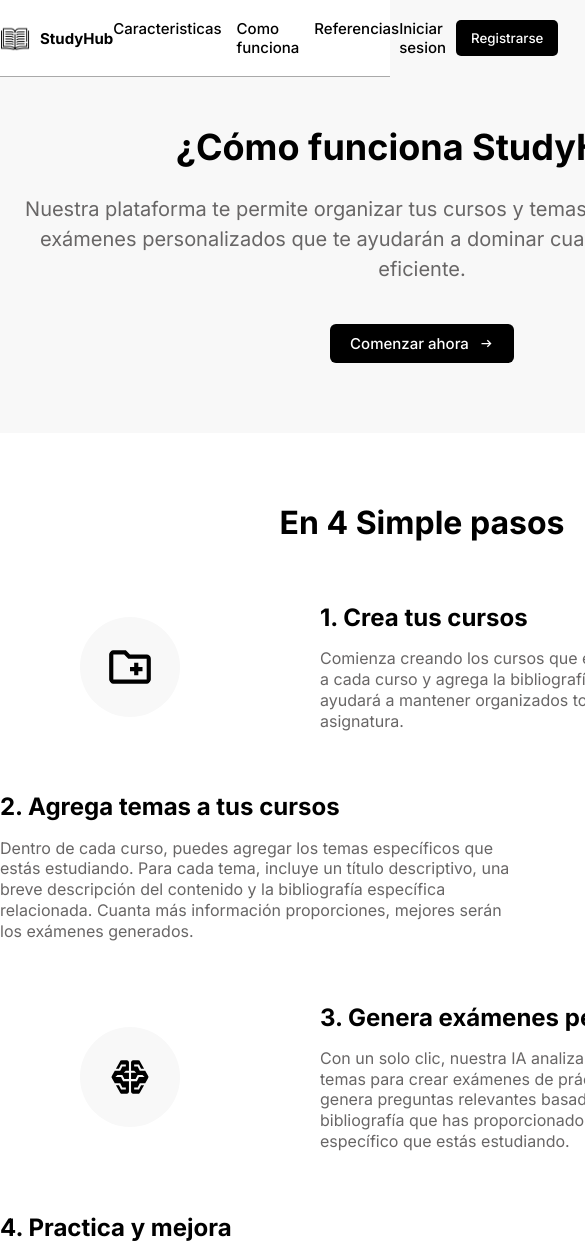
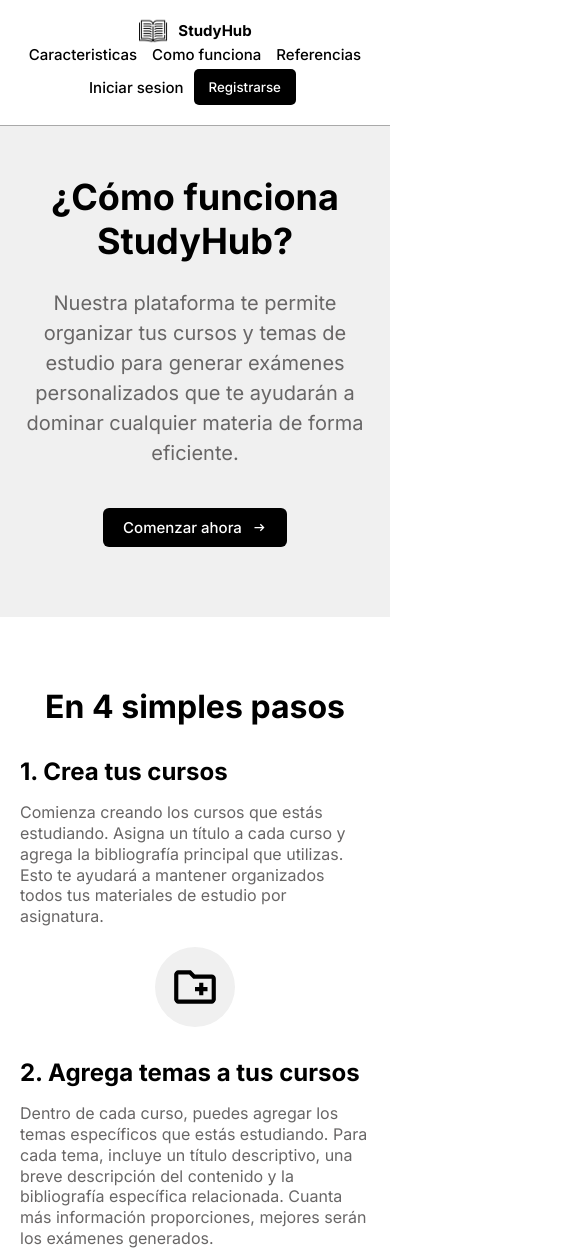
Before and after one commit to emmavargas/StudyHubFrontend, a website: page page/how-it-works.html in a window 390 px wide. Shown: the top 1252 px of the page, 585 px wide, since content can reach past the window. Drawn offline with Linux system fonts and the light colour scheme; no server answers; files whose address does not match are found by name.

Commit message:
responsividad

```diff
--- a/assets/css/exam-ai.css
+++ b/assets/css/exam-ai.css
@@ -12,6 +12,7 @@ body {
     display: flex;
     flex-direction: column;
     min-height: 100vh;
+    width: 100%;
     margin: 0;
     background-color: whitesmoke;
 }
@@ -303,7 +304,7 @@ a{
 
 .container-exam {
     background-color: whitesmoke;
-    max-height: 500px;
+    height: auto;
     padding: 30px 20px;
     display: flex;
     flex-direction: column;
@@ -631,6 +632,8 @@ input{
 
 .container-btn-error {
     width: 100%;
+    height: 100px;
+    overflow: hidden;
     display: flex;
     flex-direction: column;
     justify-content: flex-start;
@@ -680,3 +683,28 @@ input{
 .container-btn-error .back-course:hover {
     background-color: #f0f0f0;
 }
+
+@media (max-width: 768px) {
+    *{
+        text-align: center;
+    }
+    body {
+        width: 100%;
+    }
+
+    header {
+        display: flex;
+        flex-direction: column;
+
+    }
+
+    .main-container, .result-container, .loading, .error-container{
+        padding:  170px 30px 30px 30px;
+        width: 100%;
+        margin: 0;
+    }
+
+
+
+
+}
--- a/assets/css/how-it-works.css
+++ b/assets/css/how-it-works.css
@@ -15,9 +15,9 @@ body {
     display: flex;
     flex-direction: column;
     min-height: 100vh;
-    min-width: 100vh;
+    width: 100%;
     margin: 0;
-    background-color: whitesmoke;
+    background-color: white;
 }
 
 header {
@@ -113,7 +113,7 @@ a{
     display: flex;
     align-items: center;
     justify-content: flex-start;
-    background-color: whitesmoke;
+    background-color: white;
     color: rgb(0, 0, 0);
     padding: 10px 15px 10px 15px;
     margin: 5px 5px 5px 0px;
@@ -191,7 +191,7 @@ main {
     min-height: 100vh;
     flex-direction: column;
     padding: 0;
-    background-color: #f8f8f8;
+    background-color: #f0f0f0;
     font-family: 'Inter', sans-serif;
     gap: 30px;
 
@@ -205,7 +205,7 @@ main {
     width: 100%;
     padding: 0px 0px;
     margin-top: 110px;
-    background-color: #f8f8f8;
+    background-color: #f0f0f0;
 }
 
 .section-container{
@@ -282,6 +282,7 @@ main {
 }
 .step-model-one{
     display: flex;
+    flex-direction: row-reverse;
     margin: 0px auto;
     max-width: 900px;
     justify-content:flex-end;
@@ -294,7 +295,7 @@ main {
     height: 100px;
     border-radius: 50%;
     border: none;
-    background-color: #f8f8f8;
+    background-color: #f0f0f0;
     padding: 25px;
     margin: 0px 80px;
 }
@@ -338,7 +339,7 @@ main {
     height: 100px;
     border-radius: 50%;
     border: none;
-    background-color: #f8f8f8;
+    background-color: #f0f0f0;
     padding: 25px;
     margin: 0px 80px;
 }
@@ -371,7 +372,7 @@ main {
 
 
 .caracteristicas{
-    background-color: #f8f8f8;
+    background-color: #f0f0f0;
     display: flex;
     flex-direction: column;
     align-items: center;
@@ -503,7 +504,7 @@ main {
     margin: 0px auto;
     max-width: 700px;
     gap: 15px;
-    background-color: #f8f8f8;
+    background-color: #f0f0f0;
     padding: 30px 30px;
     border-radius: 10px;
     border: none;
@@ -521,3 +522,79 @@ main {
     color: #686666;
     line-height: 1.3;
 }
+
+
+
+@media (max-width: 768px) {
+    *{
+        text-align: center;
+    }
+
+    header {
+        display: flex;
+        flex-direction: column;
+
+    }
+
+    main {
+        padding-top: 50px;
+        display: flex;
+        flex-direction: column;
+    }
+    .head-container {
+        padding: 0 10px;
+    }
+
+    .section-container {
+        max-width: 100%;
+        padding: 0 10px;
+    }
+
+    .steps-container {
+        padding: 0 10px 15px 10px;
+        gap: 30px;
+    }
+
+    .step-model-one,
+    .step-model-two {
+        flex-direction: column;
+        max-width: 100%;
+        gap: 20px;
+        padding: 0 10px;
+    }
+
+    .step-model-one img,
+    .step-model-two img {
+        margin: 0;
+        width: 80px;
+        height: 80px;
+        padding: 15px;
+    }
+
+    .step-container-model {
+        text-align: center;
+    }
+
+    .caracteristicas-item {
+        flex-direction: column;
+        gap: 30px;
+    }
+
+    .caracteristicas-item .item {
+        min-width: 100%;
+        height: auto;
+        padding: 20px;
+    }
+
+    .future-features {
+        padding: 20px 10px;
+    }
+
+    .body-features {
+        padding: 20px;
+        max-width: 100%;
+    }
+
+
+
+}
--- a/assets/css/index.css
+++ b/assets/css/index.css
@@ -261,6 +261,7 @@ section {
     justify-content: center;
     padding-top: 150px;
     padding-bottom: 150px;
+    overflow: hidden;
 }
 
 .caracteristicas .caracteristicas-titulos {
@@ -450,3 +451,47 @@ section {
     margin-top: 10px;
     text-align: center;
 }
+
+
+
+@media (max-width: 768px) {
+    *{
+        text-align: center;
+    }
+
+    header {
+        display: flex;
+        flex-direction: column;
+
+    }
+
+    main {
+        padding-top: 140px;
+        display: flex;
+        flex-direction: column;
+        gap: 20px;
+    }
+    .caracteristicas{
+        display: flex;
+        flex-direction: column;
+        align-items: center;
+        justify-content: center;
+    }
+
+    .caracteristicas-titulos {
+        display: flex;
+        flex-direction: column;
+        align-items: center;
+        justify-content: center;
+
+    }
+
+    .caracteristicas-item{
+        display: flex;
+        flex-direction: column;
+        align-items: center;
+        justify-content: center;
+        gap: 5px;
+    }
+
+}
--- a/assets/css/main-page.css
+++ b/assets/css/main-page.css
@@ -12,6 +12,7 @@ body {
     display: flex;
     flex-direction: column;
     min-height: 100vh;
+    width: 100%;
     margin: 0;
     background-color: whitesmoke;
 }
@@ -145,8 +146,6 @@ a{
     padding: 20px 115px;
     max-width: 1600px;
     display: flex;
-    margin-right: auto;
-    margin-left: auto;
     flex-direction: column;
     gap: 40px;
 }
@@ -487,3 +486,43 @@ a{
 .confirmation .cancel-delete-btn:hover {
     background-color: #f0f0f0;
 }
+
+
+@media (max-width: 768px) {
+    *{
+        text-align: center;
+    }
+    body {
+        width: 100%;
+    }
+
+    header {
+        display: flex;
+        flex-direction: column;
+
+    }
+
+    .main-container {
+        display: flex;
+        flex-direction: column;
+        gap: 30px;
+        padding:  170px 30px 30px 30px;
+        width: 100%;
+        margin: 0;
+    }
+
+    .courses-row {
+        display: flex;
+        flex-direction: column;
+        gap: 15px;
+        width: 100%;
+        margin: 0;
+        padding: 0;
+    }
+
+    .modal .creation-modal, .confirmation-delete-container {
+        margin-right: auto;
+        margin-left: auto;
+        width: 80%;
+    }
+}
--- a/assets/css/style-details-course.css
+++ b/assets/css/style-details-course.css
@@ -15,6 +15,7 @@ body {
     flex-direction: column;
     min-height: 100vh;
     margin: 0;
+    width: 100%;
     background-color: whitesmoke;
     overflow: auto;
 }
@@ -535,3 +536,32 @@ a{
 .confirmation .cancel-delete-btn:hover {
     background-color: #f0f0f0;
 }
+
+
+
+@media (max-width: 768px) {
+    *{
+        text-align: center;
+    }
+
+    header {
+        display: flex;
+        flex-direction: column;
+
+    }
+
+    .main-container {
+        margin : 0;
+        padding: 150px 30px 25px 30px;
+        display: flex;
+        flex-direction: column;
+        gap: 0px;
+        width: 100%;
+    }
+
+    .modal .creation-modal, .confirmation-delete-container {
+        margin-right: auto;
+        margin-left: auto;
+        width: 80%;
+    }
+}
--- a/page/how-it-works.html
+++ b/page/how-it-works.html
@@ -45,13 +45,13 @@
             </div>
         </section>
         <section class="steps-container">
-            <h2>En 4 Simple pasos</h2>
+            <h2>En 4 simples pasos</h2>
             <div class="step-model-one">
-                <img src="/assets/img/courses-storage.svg" alt="Paso 1: Crear tus cursos">
                 <div class="step-container-model">
                     <h2>1. Crea tus cursos</h2>
                     <p>Comienza creando los cursos que estás estudiando. Asigna un título a cada curso y agrega la bibliografía principal que utilizas. Esto te ayudará a mantener organizados todos tus materiales de estudio por asignatura.</p>
                 </div>
+                <img src="/assets/img/courses-storage.svg" alt="Paso 1: Crear tus cursos">
             </div>
 
             <div class="step-model-two">
@@ -63,11 +63,12 @@
             </div>
 
             <div class="step-model-one">
-                <img src="/assets/img/brain-storage.svg" alt="Paso 3: Genera examanes">
                 <div class="step-container-model">
                     <h2>3. Genera exámenes personalizados</h2>
                     <p>Con un solo clic, nuestra IA analiza la información de tus cursos y temas para crear exámenes de práctica personalizados. El sistema genera preguntas relevantes basadas en los títulos, descripciones y bibliografía que has proporcionado, adaptándose al contenido específico que estás estudiando.</p>
                 </div>
+                <img src="/assets/img/brain-storage.svg" alt="Paso 3: Genera examanes">
+
             </div>
 
             <div class="step-model-two">
```
Also changed, not shown: page/main-page.html (+0 -2 lines).
